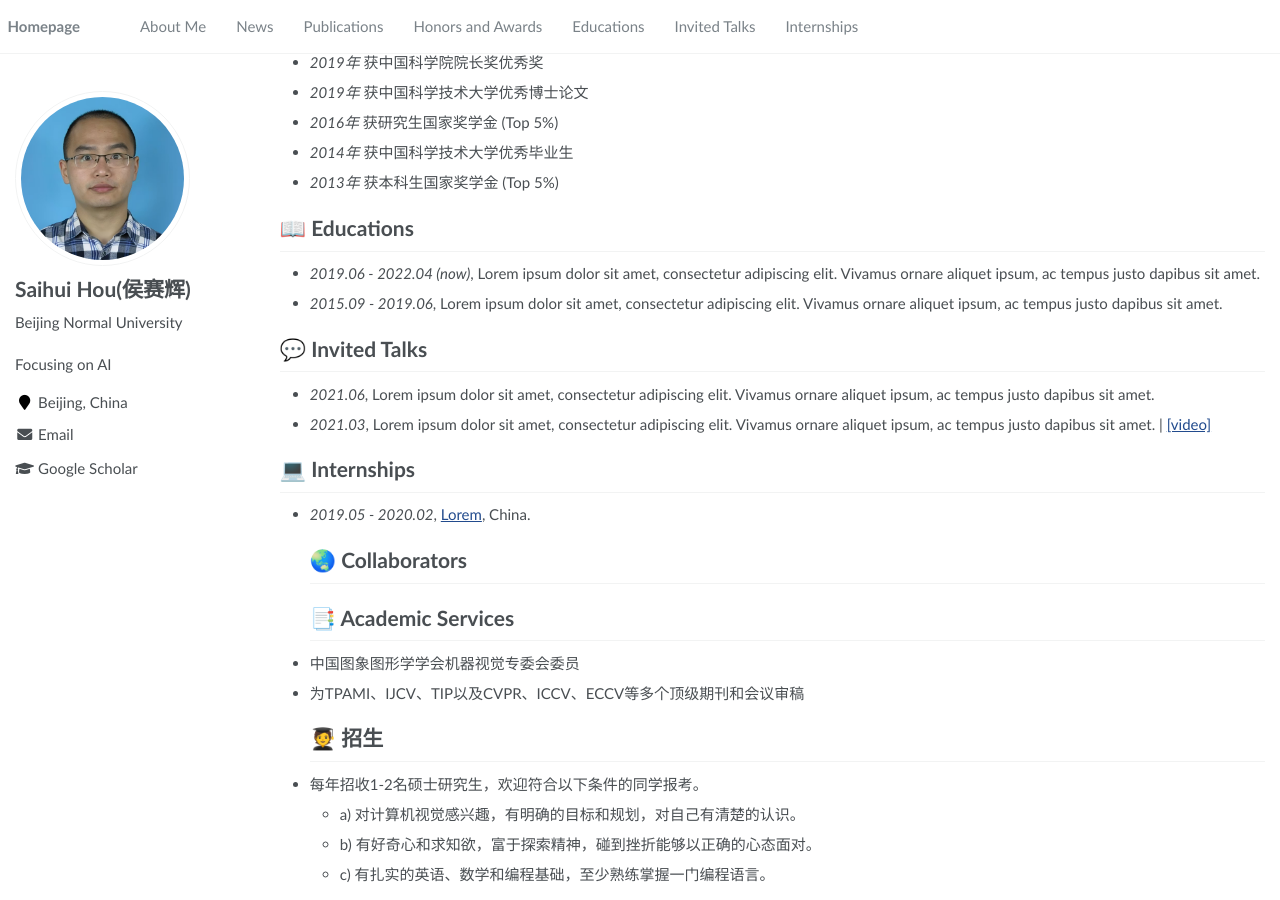
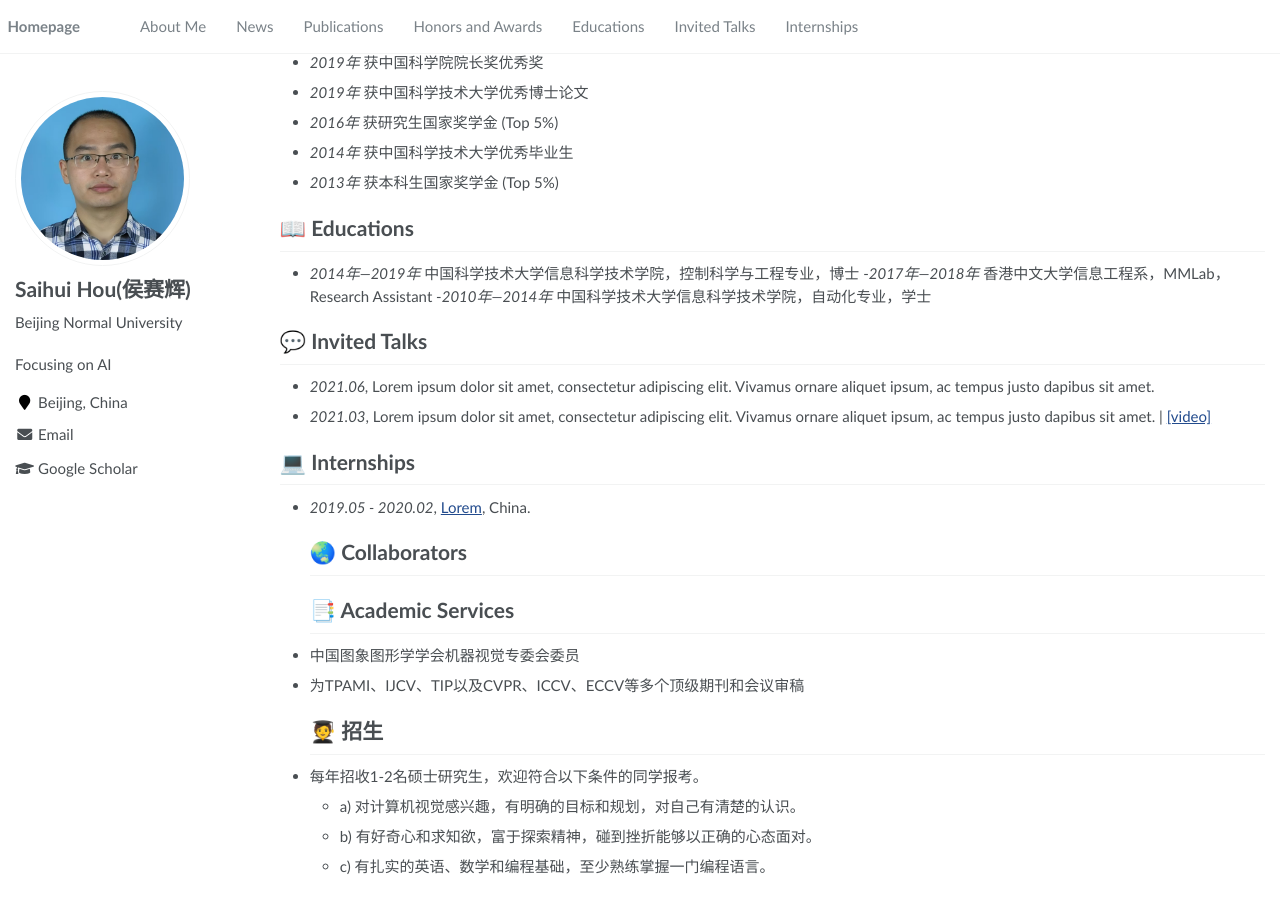
Before and after one commit to hshustc/hshustc.github.io, a Jekyll site: the page built from _pages/about.md, in a window 1280 px wide and 900 px high, scrolled down 843 px. Built offline with Jekyll 4.4.1, drawn with Linux system fonts in a browser that asks for light colours.

Commit message:
Update about.md

```diff
--- a/_pages/about.md
+++ b/_pages/about.md
@@ -52,8 +52,9 @@ My research interest includes neural machine translation and computer vision. I
 - *2013年* 获本科生国家奖学金 (Top 5%)
 
 # 📖 Educations
-- *2019.06 - 2022.04 (now)*, Lorem ipsum dolor sit amet, consectetur adipiscing elit. Vivamus ornare aliquet ipsum, ac tempus justo dapibus sit amet.
-- *2015.09 - 2019.06*, Lorem ipsum dolor sit amet, consectetur adipiscing elit. Vivamus ornare aliquet ipsum, ac tempus justo dapibus sit amet.
+- *2014年—2019年* 中国科学技术大学信息科学技术学院，控制科学与工程专业，博士
+-*2017年—2018年* 香港中文大学信息工程系，MMLab，Research Assistant
+-*2010年—2014年* 中国科学技术大学信息科学技术学院，自动化专业，学士
 
 # 💬 Invited Talks
 - *2021.06*, Lorem ipsum dolor sit amet, consectetur adipiscing elit. Vivamus ornare aliquet ipsum, ac tempus justo dapibus sit amet.
```
